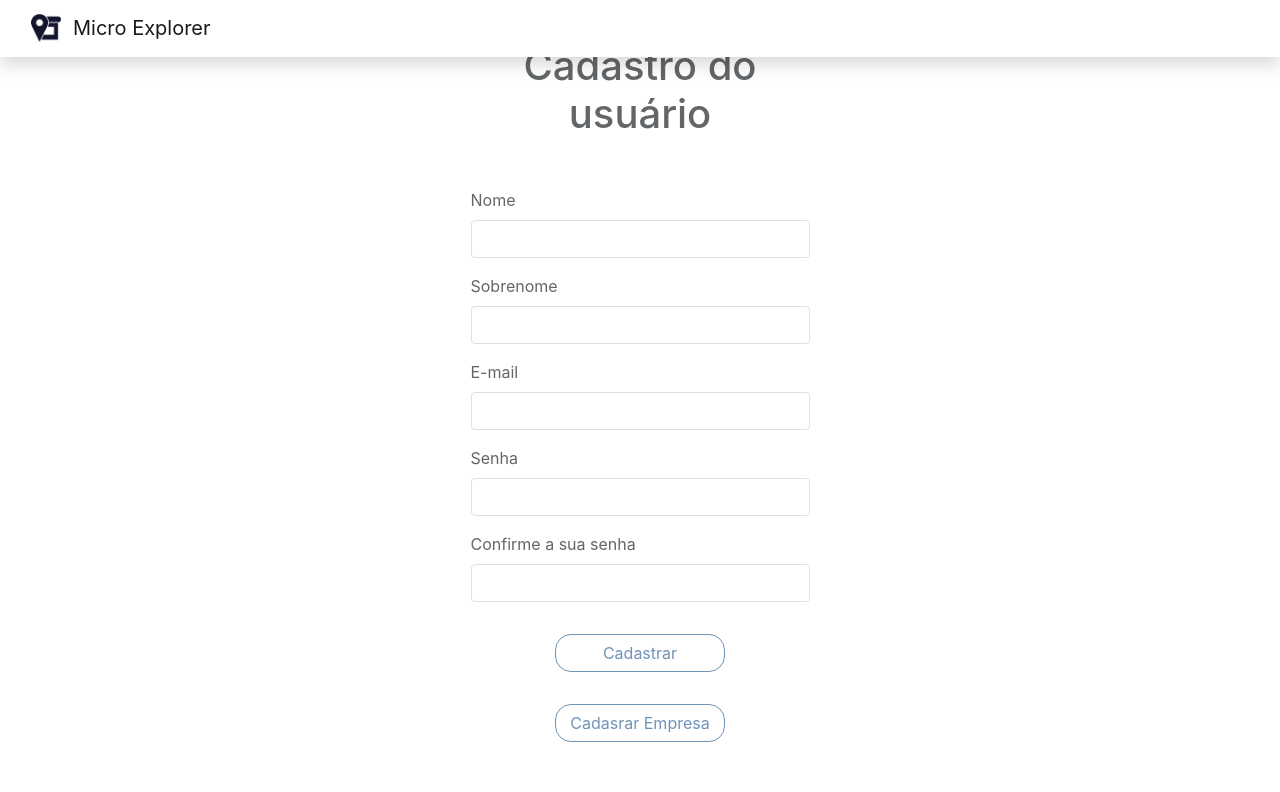
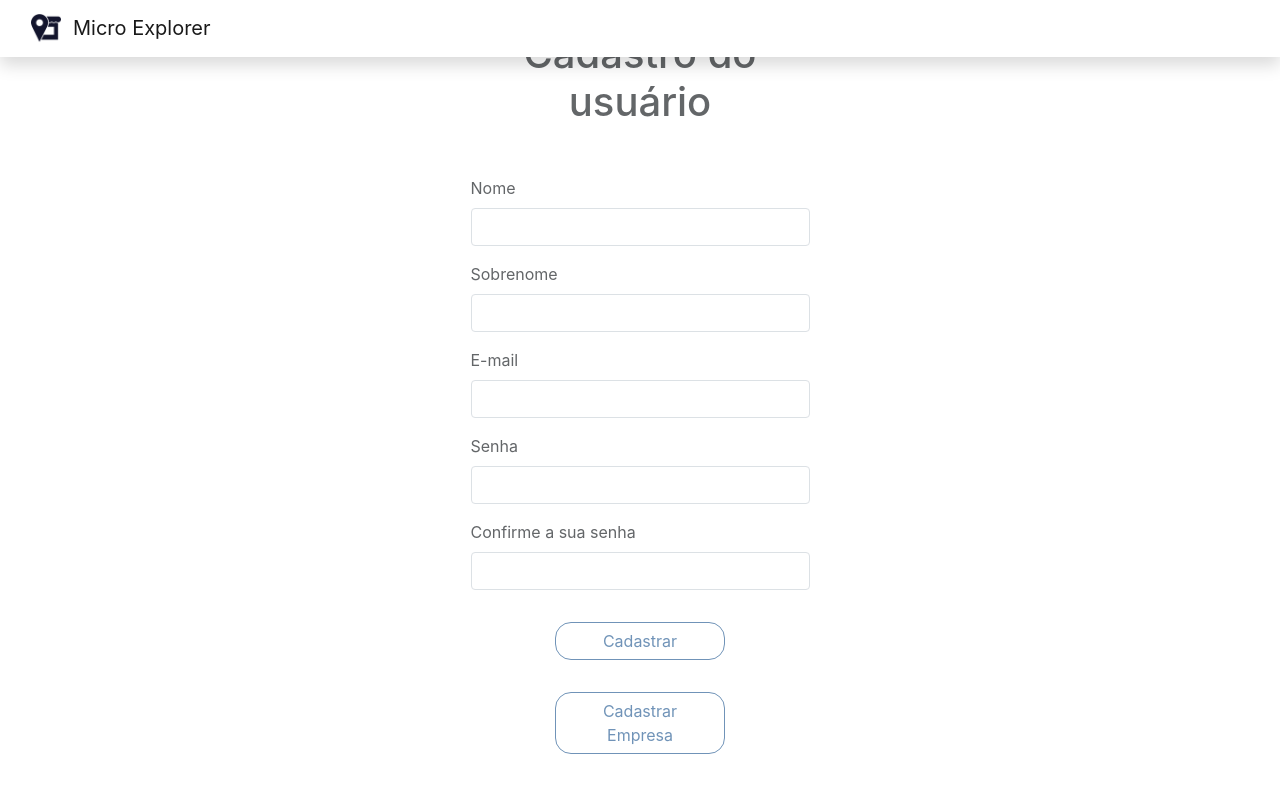
Before and after one commit to adisiojunior/Engenharia_de_Software, a React (Create React App) app in the folder frontend/: page / in a window 1280 px wide. Shown: the top 792 px of the page. Built offline with nearby package versions, Linux system fonts and the light colour scheme; the HTML template or start-up script is replaced by a standard one.

Commit message:
Adjusting wrong names

```diff
--- a/frontend/src/pages/Register/User/index.js
+++ b/frontend/src/pages/Register/User/index.js
@@ -41,7 +41,7 @@ export const RegisterUser = () => {
               Cadastrar
             </StyledButton>
             <StyledButton type='submit' outline className='w-50'>
-              Cadasrar Empresa
+              Cadastrar Empresa
             </StyledButton>
           </Buttons>
         </Form>
--- a/frontend/src/routes.js
+++ b/frontend/src/routes.js
@@ -21,7 +21,7 @@ const Routes = () => (
   <BrowserRouter>
     <Switch>
       <Route exact path='/' component={() => <RegisterUser />} />
-      <Route path='/signup' component={() => <h1>SignUp</h1>} />
+      <Route path='/registeruser' component={() => <h1>RegisterUser</h1>} />
       <PrivateRoute path='/app' component={() => <h1>App</h1>} />
       <Route path='*' component={() => <h1>Page not found</h1>} />
     </Switch>
```
